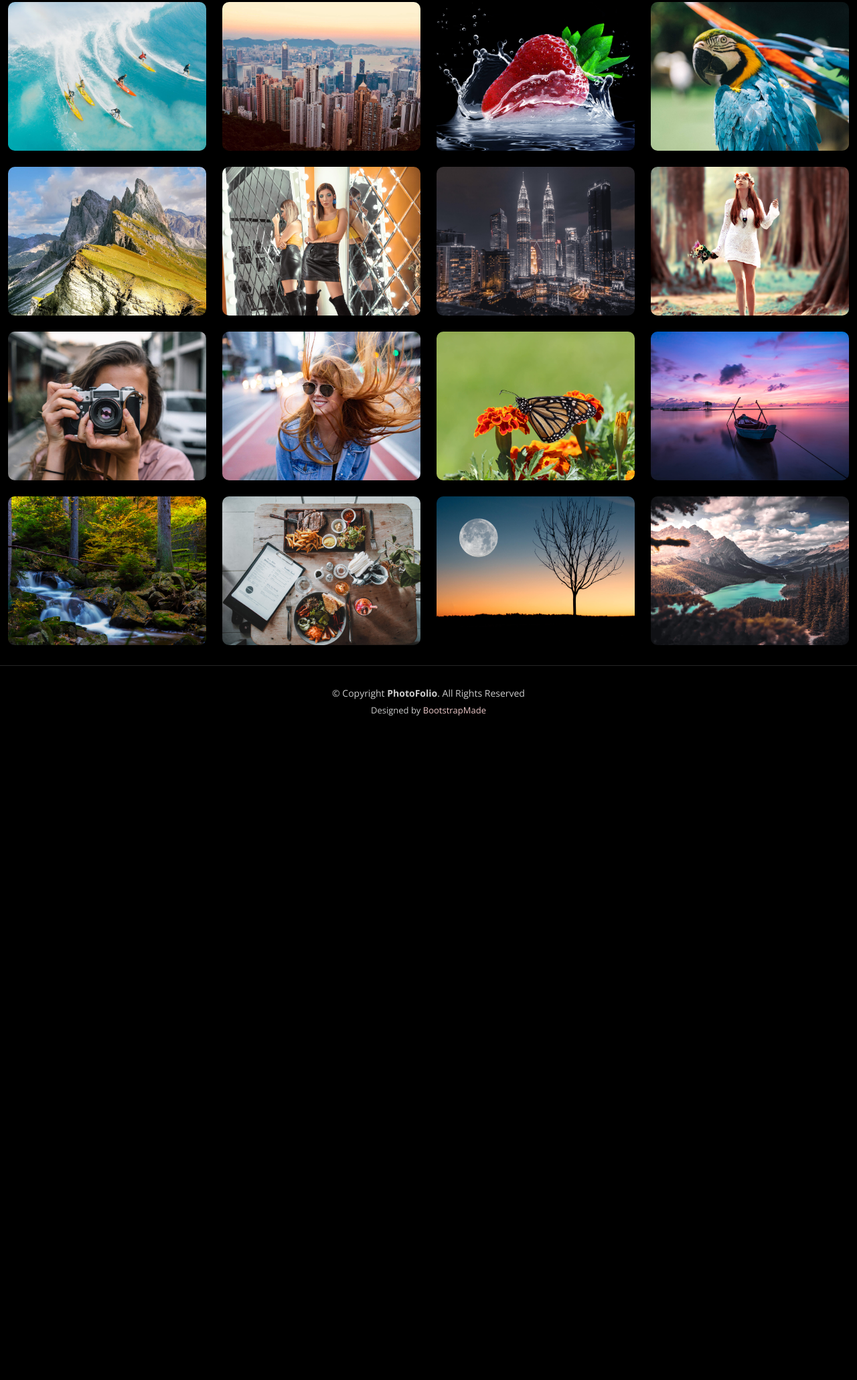
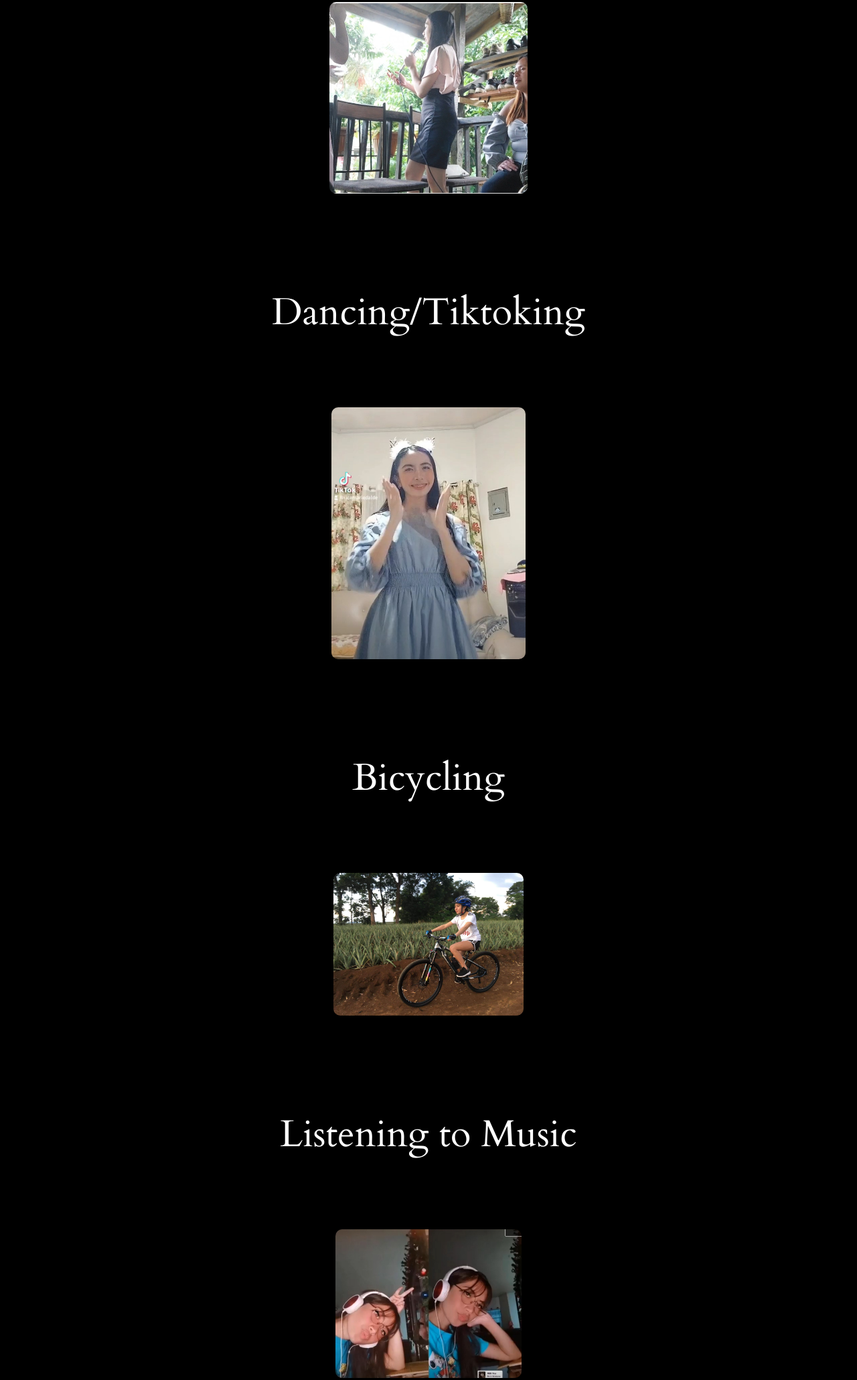
Before and after one commit to daldericamarie08/Portfolio, a plain HTML site: page gallery.html in a window 1280 px wide. Shown: the part 292-2352 px from the top of the page at 67% size. Before the commit the page ends 1393 px from the top, so only its background shows below. Drawn offline with nearby package versions, Linux system fonts and the light colour scheme.

Commit message:
add pics in hobbies

```diff
--- a/gallery.html
+++ b/gallery.html
@@ -112,148 +112,105 @@
         <div class="row gy-4 justify-content-center">
           <div class="col-xl-3 col-lg-4 col-md-6">
             <div class="gallery-item h-100">
-              <img src="assets/img/gallery/gallery-1.jpg" class="img-fluid" alt="">
+              <img src="assets/img/hobbies/Singing.jpg" class="img-fluid" alt="">
               <div class="gallery-links d-flex align-items-center justify-content-center">
                 <a href="assets/img/gallery/gallery-1.jpg" title="Gallery 1" class="glightbox preview-link"><i class="bi bi-arrows-angle-expand"></i></a>
                 <a href="gallery-single.html" class="details-link"><i class="bi bi-link-45deg"></i></a>
               </div>
             </div>
           </div><!-- End Gallery Item -->
+
+          <div class="page-header d-flex align-items-center">
+            <div class="container position-relative">
+              <div class="row d-flex justify-content-center">
+                <div class="col-lg-6 text-center">
+                  <h2>Dancing/Tiktoking</h2>
+                 <!-- <p>Odio et unde deleniti. Deserunt numquam exercitationem. Officiis quo odio sint voluptas consequatur ut a odio voluptatem. Sit dolorum debitis veritatis natus dolores. Quasi ratione sint. Sit quaerat ipsum dolorem.</p>
+
+                  <a class="cta-btn" href="contact.html">Available for hire</a> -->
+
+                </div>
+              </div>
+            </div>
+          </div><!-- End Page Header -->
+
+          <!-- ======= Gallery Section ======= -->
+          <section id="gallery" class="gallery">
+            <div class="container-fluid">
+
+              <div class="row gy-4 justify-content-center">
                 <div class="col-xl-3 col-lg-4 col-md-6">
                   <div class="gallery-item h-100">
-              <img src="assets/img/gallery/gallery-2.jpg" class="img-fluid" alt="">
+                    <img src="assets/img/hobbies/dancing1.jpg" class="img-fluid" alt="">
                     <div class="gallery-links d-flex align-items-center justify-content-center">
-                <a href="assets/img/gallery/gallery-2.jpg" title="Gallery 2" class="glightbox preview-link"><i class="bi bi-arrows-angle-expand"></i></a>
+                      <a href="assets/img/gallery/gallery-1.jpg" title="Gallery 1" class="glightbox preview-link"><i class="bi bi-arrows-angle-expand"></i></a>
                       <a href="gallery-single.html" class="details-link"><i class="bi bi-link-45deg"></i></a>
                     </div>
                   </div>
                 </div><!-- End Gallery Item -->
+
+                <div class="page-header d-flex align-items-center">
+                  <div class="container position-relative">
+                    <div class="row d-flex justify-content-center">
+                      <div class="col-lg-6 text-center">
+                        <h2>Bicycling</h2>
+                       <!-- <p>Odio et unde deleniti. Deserunt numquam exercitationem. Officiis quo odio sint voluptas consequatur ut a odio voluptatem. Sit dolorum debitis veritatis natus dolores. Quasi ratione sint. Sit quaerat ipsum dolorem.</p>
+
+                        <a class="cta-btn" href="contact.html">Available for hire</a> -->
+
+                      </div>
+                    </div>
+                  </div>
+                </div><!-- End Page Header -->
+
+                <!-- ======= Gallery Section ======= -->
+                <section id="gallery" class="gallery">
+                  <div class="container-fluid">
+
+                    <div class="row gy-4 justify-content-center">
                       <div class="col-xl-3 col-lg-4 col-md-6">
                         <div class="gallery-item h-100">
-              <img src="assets/img/gallery/gallery-3.jpg" class="img-fluid" alt="">
+                          <img src="assets/img/hobbies/bicycling.jpeg" class="img-fluid" alt="">
                           <div class="gallery-links d-flex align-items-center justify-content-center">
-                <a href="assets/img/gallery/gallery-3.jpg" title="Gallery 3" class="glightbox preview-link"><i class="bi bi-arrows-angle-expand"></i></a>
+                            <a href="assets/img/gallery/gallery-1.jpg" title="Gallery 1" class="glightbox preview-link"><i class="bi bi-arrows-angle-expand"></i></a>
                             <a href="gallery-single.html" class="details-link"><i class="bi bi-link-45deg"></i></a>
                           </div>
                         </div>
                       </div><!-- End Gallery Item -->
+
+                      <div class="page-header d-flex align-items-center">
+                        <div class="container position-relative">
+                          <div class="row d-flex justify-content-center">
+                            <div class="col-lg-6 text-center">
+                              <h2>Listening to Music</h2>
+                             <!-- <p>Odio et unde deleniti. Deserunt numquam exercitationem. Officiis quo odio sint voluptas consequatur ut a odio voluptatem. Sit dolorum debitis veritatis natus dolores. Quasi ratione sint. Sit quaerat ipsum dolorem.</p>
+
+                              <a class="cta-btn" href="contact.html">Available for hire</a> -->
+
+                            </div>
+                          </div>
+                        </div>
+                      </div><!-- End Page Header -->
+
+                      <!-- ======= Gallery Section ======= -->
+                      <section id="gallery" class="gallery">
+                        <div class="container-fluid">
+
+                          <div class="row gy-4 justify-content-center">
                             <div class="col-xl-3 col-lg-4 col-md-6">
                               <div class="gallery-item h-100">
-              <img src="assets/img/gallery/gallery-4.jpg" class="img-fluid" alt="">
+                                <img src="assets/img/hobbies/music.jpg" class="img-fluid" alt="">
                                 <div class="gallery-links d-flex align-items-center justify-content-center">
-                <a href="assets/img/gallery/gallery-4.jpg" title="Gallery 4" class="glightbox preview-link"><i class="bi bi-arrows-angle-expand"></i></a>
+                                  <a href="assets/img/gallery/gallery-1.jpg" title="Gallery 1" class="glightbox preview-link"><i class="bi bi-arrows-angle-expand"></i></a>
                                   <a href="gallery-single.html" class="details-link"><i class="bi bi-link-45deg"></i></a>
                                 </div>
                               </div>
                             </div><!-- End Gallery Item -->
-          <div class="col-xl-3 col-lg-4 col-md-6">
-            <div class="gallery-item h-100">
-              <img src="assets/img/gallery/gallery-5.jpg" class="img-fluid" alt="">
-              <div class="gallery-links d-flex align-items-center justify-content-center">
-                <a href="assets/img/gallery/gallery-5.jpg" title="Gallery 5" class="glightbox preview-link"><i class="bi bi-arrows-angle-expand"></i></a>
-                <a href="gallery-single.html" class="details-link"><i class="bi bi-link-45deg"></i></a>
-              </div>
-            </div>
-          </div><!-- End Gallery Item -->
-          <div class="col-xl-3 col-lg-4 col-md-6">
-            <div class="gallery-item h-100">
-              <img src="assets/img/gallery/gallery-6.jpg" class="img-fluid" alt="">
-              <div class="gallery-links d-flex align-items-center justify-content-center">
-                <a href="assets/img/gallery/gallery-6.jpg" title="Gallery 6" class="glightbox preview-link"><i class="bi bi-arrows-angle-expand"></i></a>
-                <a href="gallery-single.html" class="details-link"><i class="bi bi-link-45deg"></i></a>
-              </div>
-            </div>
-          </div><!-- End Gallery Item -->
-          <div class="col-xl-3 col-lg-4 col-md-6">
-            <div class="gallery-item h-100">
-              <img src="assets/img/gallery/gallery-7.jpg" class="img-fluid" alt="">
-              <div class="gallery-links d-flex align-items-center justify-content-center">
-                <a href="assets/img/gallery/gallery-7.jpg" title="Gallery 7" class="glightbox preview-link"><i class="bi bi-arrows-angle-expand"></i></a>
-                <a href="gallery-single.html" class="details-link"><i class="bi bi-link-45deg"></i></a>
-              </div>
-            </div>
-          </div><!-- End Gallery Item -->
-          <div class="col-xl-3 col-lg-4 col-md-6">
-            <div class="gallery-item h-100">
-              <img src="assets/img/gallery/gallery-8.jpg" class="img-fluid" alt="">
-              <div class="gallery-links d-flex align-items-center justify-content-center">
-                <a href="assets/img/gallery/gallery-8.jpg" title="Gallery 8" class="glightbox preview-link"><i class="bi bi-arrows-angle-expand"></i></a>
-                <a href="gallery-single.html" class="details-link"><i class="bi bi-link-45deg"></i></a>
-              </div>
-            </div>
-          </div><!-- End Gallery Item -->
-          <div class="col-xl-3 col-lg-4 col-md-6">
-            <div class="gallery-item h-100">
-              <img src="assets/img/gallery/gallery-9.jpg" class="img-fluid" alt="">
-              <div class="gallery-links d-flex align-items-center justify-content-center">
-                <a href="assets/img/gallery/gallery-9.jpg" title="Gallery 9" class="glightbox preview-link"><i class="bi bi-arrows-angle-expand"></i></a>
-                <a href="gallery-single.html" class="details-link"><i class="bi bi-link-45deg"></i></a>
-              </div>
-            </div>
-          </div><!-- End Gallery Item -->
-          <div class="col-xl-3 col-lg-4 col-md-6">
-            <div class="gallery-item h-100">
-              <img src="assets/img/gallery/gallery-10.jpg" class="img-fluid" alt="">
-              <div class="gallery-links d-flex align-items-center justify-content-center">
-                <a href="assets/img/gallery/gallery-10.jpg" title="Gallery 10" class="glightbox preview-link"><i class="bi bi-arrows-angle-expand"></i></a>
-                <a href="gallery-single.html" class="details-link"><i class="bi bi-link-45deg"></i></a>
-              </div>
-            </div>
-          </div><!-- End Gallery Item -->
-          <div class="col-xl-3 col-lg-4 col-md-6">
-            <div class="gallery-item h-100">
-              <img src="assets/img/gallery/gallery-11.jpg" class="img-fluid" alt="">
-              <div class="gallery-links d-flex align-items-center justify-content-center">
-                <a href="assets/img/gallery/gallery-11.jpg" title="Gallery 11" class="glightbox preview-link"><i class="bi bi-arrows-angle-expand"></i></a>
-                <a href="gallery-single.html" class="details-link"><i class="bi bi-link-45deg"></i></a>
-              </div>
-            </div>
-          </div><!-- End Gallery Item -->
-          <div class="col-xl-3 col-lg-4 col-md-6">
-            <div class="gallery-item h-100">
-              <img src="assets/img/gallery/gallery-12.jpg" class="img-fluid" alt="">
-              <div class="gallery-links d-flex align-items-center justify-content-center">
-                <a href="assets/img/gallery/gallery-12.jpg" title="Gallery 12" class="glightbox preview-link"><i class="bi bi-arrows-angle-expand"></i></a>
-                <a href="gallery-single.html" class="details-link"><i class="bi bi-link-45deg"></i></a>
-              </div>
-            </div>
-          </div><!-- End Gallery Item -->
-          <div class="col-xl-3 col-lg-4 col-md-6">
-            <div class="gallery-item h-100">
-              <img src="assets/img/gallery/gallery-13.jpg" class="img-fluid" alt="">
-              <div class="gallery-links d-flex align-items-center justify-content-center">
-                <a href="assets/img/gallery/gallery-13.jpg" title="Gallery 13" class="glightbox preview-link"><i class="bi bi-arrows-angle-expand"></i></a>
-                <a href="gallery-single.html" class="details-link"><i class="bi bi-link-45deg"></i></a>
-              </div>
-            </div>
-          </div><!-- End Gallery Item -->
-          <div class="col-xl-3 col-lg-4 col-md-6">
-            <div class="gallery-item h-100">
-              <img src="assets/img/gallery/gallery-14.jpg" class="img-fluid" alt="">
-              <div class="gallery-links d-flex align-items-center justify-content-center">
-                <a href="assets/img/gallery/gallery-14.jpg" title="Gallery 14" class="glightbox preview-link"><i class="bi bi-arrows-angle-expand"></i></a>
-                <a href="gallery-single.html" class="details-link"><i class="bi bi-link-45deg"></i></a>
-              </div>
-            </div>
-          </div><!-- End Gallery Item -->
-          <div class="col-xl-3 col-lg-4 col-md-6">
-            <div class="gallery-item h-100">
-              <img src="assets/img/gallery/gallery-15.jpg" class="img-fluid" alt="">
-              <div class="gallery-links d-flex align-items-center justify-content-center">
-                <a href="assets/img/gallery/gallery-15.jpg" title="Gallery 15" class="glightbox preview-link"><i class="bi bi-arrows-angle-expand"></i></a>
-                <a href="gallery-single.html" class="details-link"><i class="bi bi-link-45deg"></i></a>
-              </div>
-            </div>
-          </div><!-- End Gallery Item -->
-          <div class="col-xl-3 col-lg-4 col-md-6">
-            <div class="gallery-item h-100">
-              <img src="assets/img/gallery/gallery-16.jpg" class="img-fluid" alt="">
-              <div class="gallery-links d-flex align-items-center justify-content-center">
-                <a href="assets/img/gallery/gallery-16.jpg" title="Gallery 16" class="glightbox preview-link"><i class="bi bi-arrows-angle-expand"></i></a>
-                <a href="gallery-single.html" class="details-link"><i class="bi bi-link-45deg"></i></a>
-              </div>
-            </div>
-          </div><!-- End Gallery Item -->
+
+
+
+
+
 
         </div>
 
@@ -266,7 +223,7 @@
   <footer id="footer" class="footer">
     <div class="container">
       <div class="copyright">
-        &copy; Copyright <strong><span>PhotoFolio</span></strong>. All Rights Reserved
+        &copy; Copyright <strong><span>R.Marie</span></strong>. All Rights Reserved
       </div>
       <div class="credits">
         <!-- All the links in the footer should remain intact. -->
```
Lines whose indentation alone changed are shown as unchanged.
